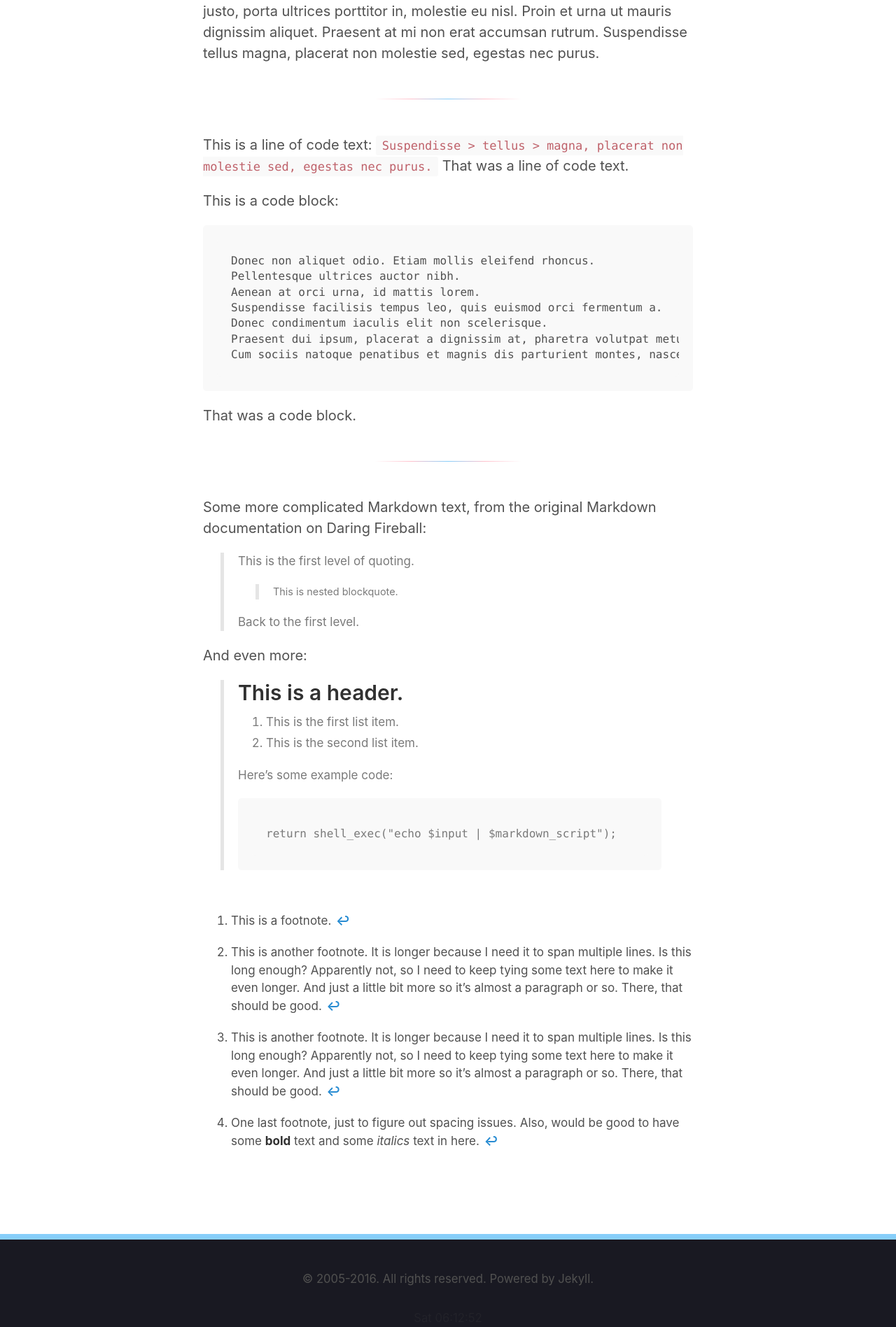
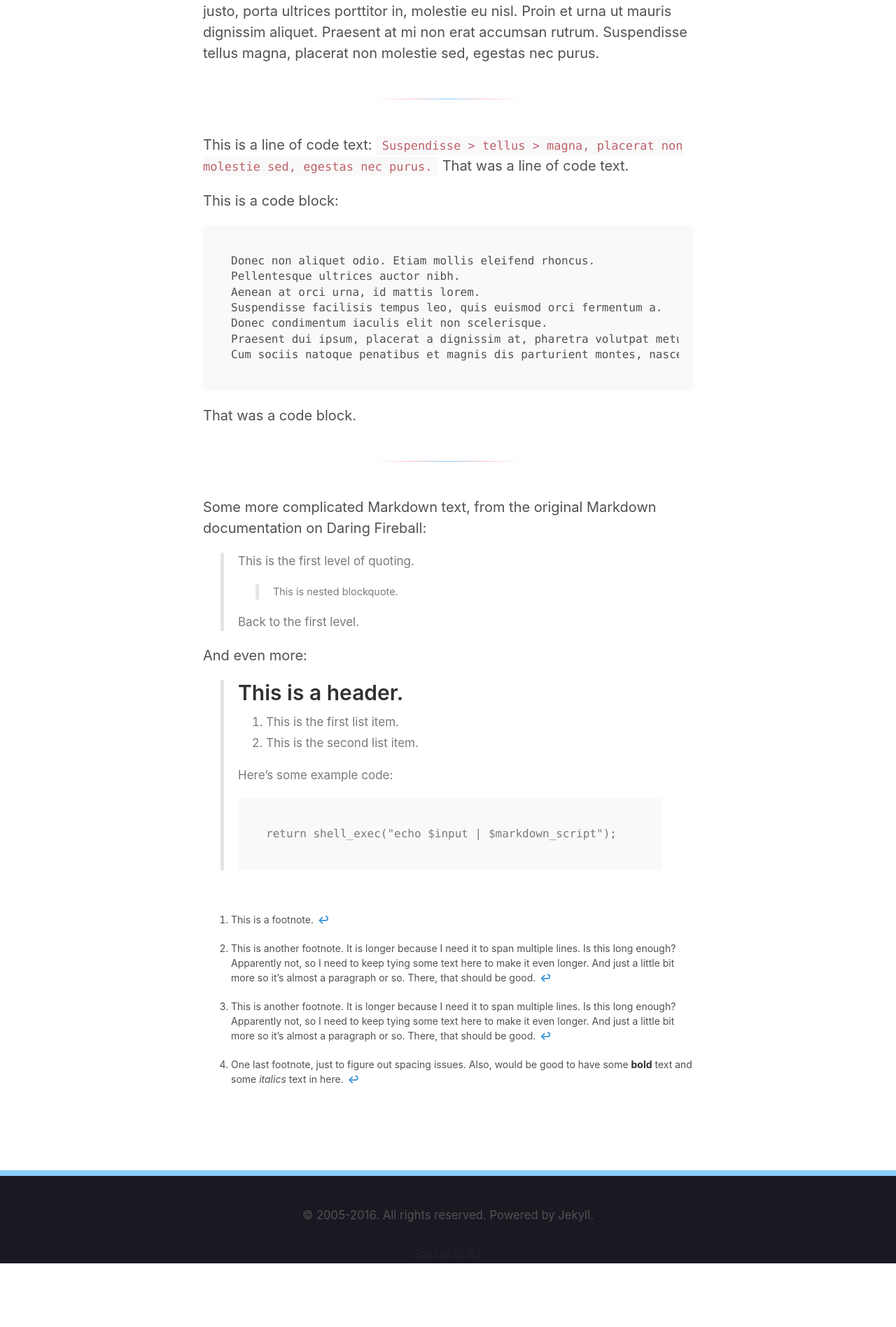
Before and after one commit to rkudeshi/rkudeshi.github.io, a Jekyll site: the page built from 5-style-sample.md, in a window 1280 px wide. Shown: the part 3240-5137 px from the top of the page at 70% size. Built offline with Jekyll 4.4.1, drawn with Linux system fonts in a browser that asks for light colours; after the commit the page ends 5046 px from its top, so only the background shows below that.

Commit message:
Make footnotes smaller

```diff
--- a/_sass/_RAVI.scss
+++ b/_sass/_RAVI.scss
@@ -136,7 +136,7 @@ article h4 {
 
 .footnotes {
 	margin-top: 3rem;
-	text-size: small;
+    font-size: 70%;
 }
 .bigfoot-footnote p {
     color: #bbb;
```
